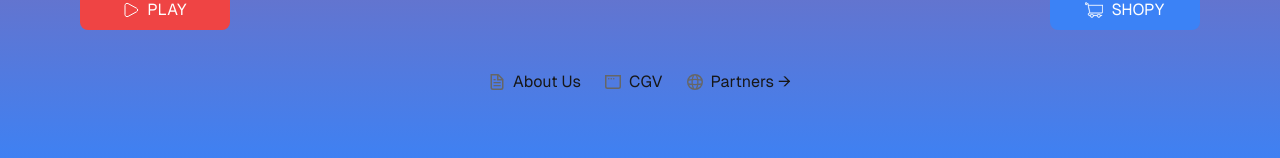
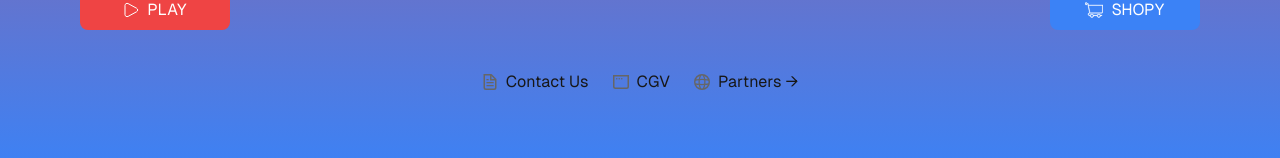
Before and after one commit to gnflow/iam_nantais, a Next.js app: page / in a window 1280 px wide. Shown: the part 626-784 px from the top of the page. Built offline with nearby package versions, Linux system fonts and the light colour scheme.

Commit message:
a little more edit to active new domain  for this branch...

```diff
--- a/app/page.tsx
+++ b/app/page.tsx
@@ -46,7 +46,7 @@ export default function Home() {
             width={16}
             height={16}
           />
-          About Us
+          Contact Us
         </a>
         <a
           className="flex items-center gap-2 hover:underline hover:underline-offset-4"
```
